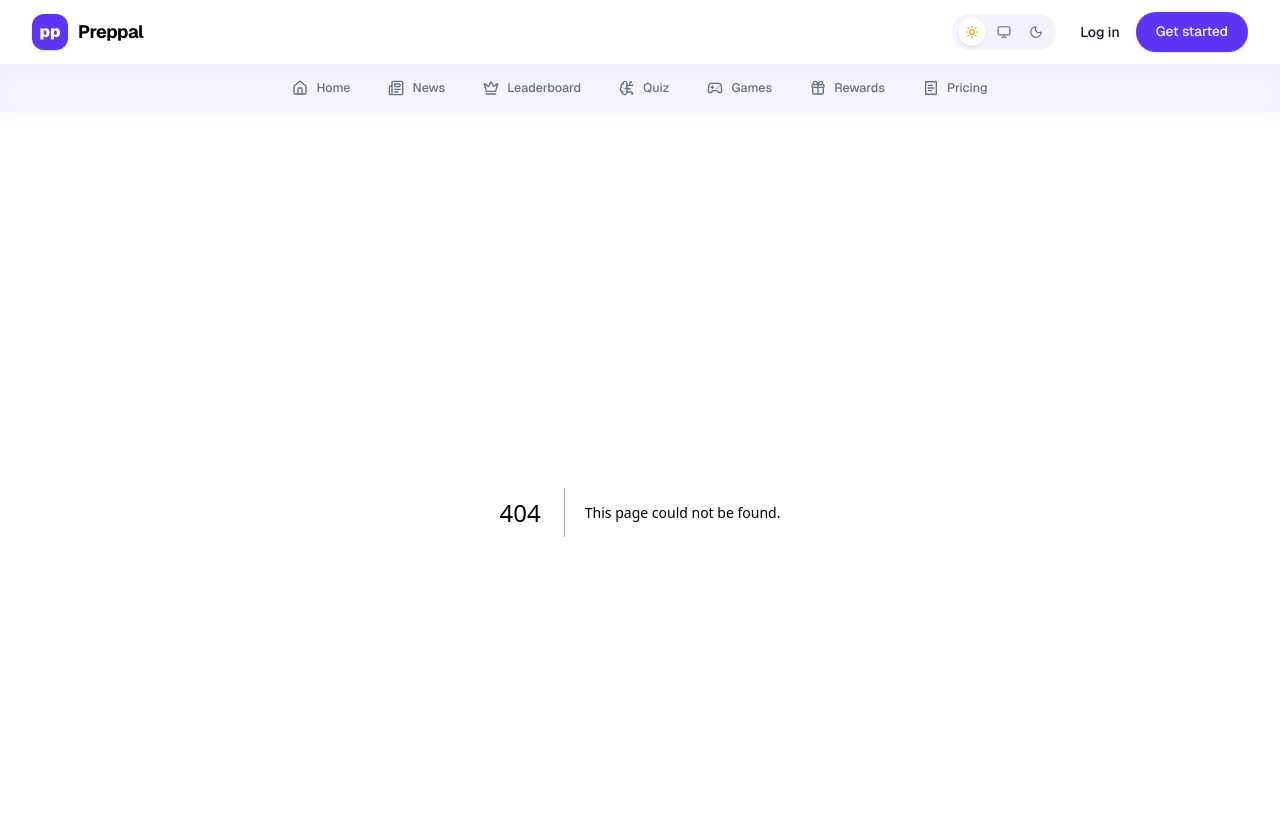
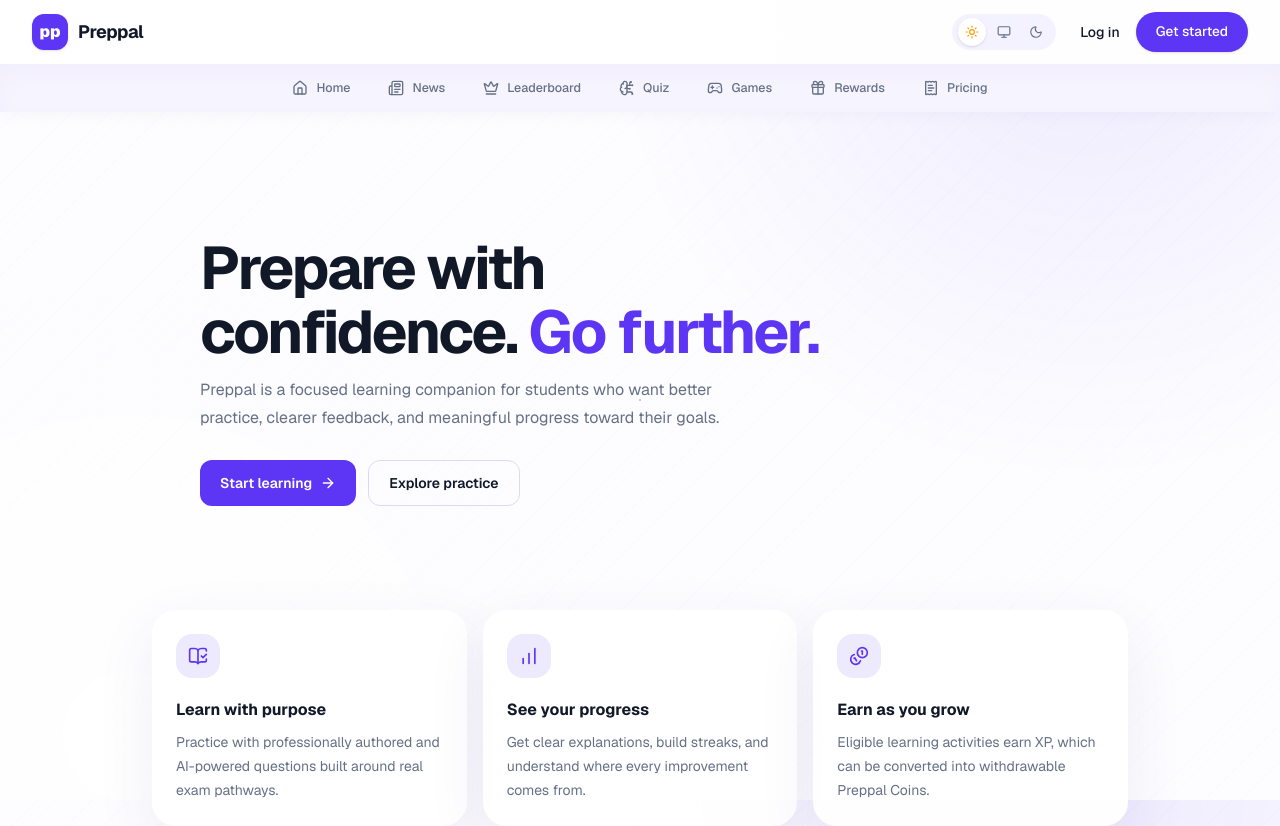
Before and after one commit to SLOURAX/preppal_web, a Next.js app: page /about in a window 1280 px wide. Before the commit this address had no page. Shown: the top 826 px of the page. Built offline with nearby package versions, Linux system fonts and the light colour scheme.

Commit message:
chore: NEW UI

```diff
--- /dev/null
+++ b/src/app/about/page.tsx
@@ -0,0 +1,81 @@
+import Link from "next/link";
+import { ArrowRight, BookOpenCheck, Coins, BarChart } from "lucide-react";
+import { AppShell } from "@/components/layout";
+
+export const metadata = {
+  title: "About Preppal",
+  description: "Learn how Preppal helps learners prepare, progress, and earn.",
+};
+
+const PRINCIPLES = [
+  {
+    icon: BookOpenCheck,
+    title: "Learn with purpose",
+    text: "Practice with professionally authored and AI-powered questions built around real exam pathways.",
+  },
+  {
+    icon: BarChart,
+    title: "See your progress",
+    text: "Get clear explanations, build streaks, and understand where every improvement comes from.",
+  },
+  {
+    icon: Coins,
+    title: "Earn as you grow",
+    text: "Eligible learning activities earn XP, which can be converted into withdrawable Preppal Coins.",
+  },
+];
+
+export default function AboutPage() {
+  return (
+    <AppShell>
+      <main className="mx-auto w-full max-w-5xl px-4 py-8 sm:px-6 sm:py-14">
+        <section className="overflow-hidden p-6 sm:p-12">
+          <div className="max-w-2xl">
+            <h1 className="text-foreground mt-5 text-4xl leading-[4rem] font-bold tracking-[-0.04em] sm:text-6xl">
+              Prepare with confidence.{" "}
+              <span className="text-primary">Go further.</span>
+            </h1>
+            <p className="text-muted-foreground mt-3 max-w-xl text-base leading-7 sm:text-[1rem]">
+              Preppal is a focused learning companion for students who want
+              better practice, clearer feedback, and meaningful progress toward
+              their goals.
+            </p>
+            <div className="mt-7 flex flex-wrap gap-3">
+              <Link
+                className="bg-primary text-primary-foreground hover:bg-primary-strong inline-flex items-center gap-2 rounded-xl px-5 py-3 text-sm font-semibold"
+                href="/register"
+              >
+                Start learning <ArrowRight className="size-4" />
+              </Link>
+              <Link
+                className="border-border text-foreground hover:bg-surface-subtle inline-flex items-center rounded-xl border px-5 py-3 text-sm font-semibold"
+                href="/quiz"
+              >
+                Explore practice
+              </Link>
+            </div>
+          </div>
+        </section>
+        <section className="mt-10 grid gap-4 sm:mt-14 sm:grid-cols-3">
+          {PRINCIPLES.map(({ icon: Icon, title, text }) => (
+            <article className="surface-card p-5 sm:p-6" key={title}>
+              <span className="bg-primary/10 text-primary grid size-11 place-items-center rounded-2xl">
+                <Icon className="size-5" />
+              </span>
+              <h2 className="text-foreground mt-5 text-base font-bold">
+                {title}
+              </h2>
+              <p className="text-muted-foreground mt-2 text-sm leading-6">
+                {text}
+              </p>
+            </article>
+          ))}
+        </section>
+        <p className="text-muted-foreground mx-auto mt-10 max-w-2xl text-center text-sm leading-6 sm:mt-14">
+          We’re building a more motivating way to prepare: one useful question,
+          one clear explanation, and one small win at a time.
+        </p>
+      </main>
+    </AppShell>
+  );
+}
--- a/src/app/page.tsx
+++ b/src/app/page.tsx
@@ -80,7 +80,7 @@ export default function HomePage() {
       <main className="mx-auto flex w-full max-w-6xl flex-1 flex-col gap-16 px-3 py-10 sm:px-5 lg:gap-20 lg:py-14">
         <section className="grid items-center gap-12 lg:grid-cols-2">
           <div className="flex flex-col gap-6">
-            <h1 className="text-foreground text-4xl leading-[1.1] font-bold tracking-[-0.04em] sm:text-4xl lg:text-[3.2rem]">
+            <h1 className="text-foreground text-4xl leading-[1.3] font-bold tracking-[-0.04em] sm:text-4xl lg:text-[3.2rem]">
               Prep smarter with AI. <br />{" "}
               <span className="relative isolate inline-block px-[0.12em] text-amber-500">
                 <span className="absolute inset-[-0.08em_-0.14em] -z-10 rounded-[46%] border-2 border-violet-500/80" />
--- a/src/features/home/components/ai-quiz-section.tsx
+++ b/src/features/home/components/ai-quiz-section.tsx
@@ -35,7 +35,7 @@ export function AiQuizSection() {
   };
 
   return (
-    <section className="grid items-center gap-8 lg:grid-cols-[0.85fr_1.15fr] mt-5">
+    <section className="grid items-center gap-8 lg:grid-cols-[0.85fr_1.15fr] mt-5 px-4">
       <div>
         <h2 className="text-foreground mt-4 text-3xl font-bold tracking-[-0.035em]">
           Get help at the moment <br />
--- a/src/features/home/components/live-leaderboard-section.tsx
+++ b/src/features/home/components/live-leaderboard-section.tsx
@@ -120,9 +120,9 @@ export function LiveLeaderboardSection() {
               <span className="text-[10px] font-semibold tracking-widest text-slate-400 uppercase">
                 Streak
               </span>
-              <span className="w-20 text-right text-[10px] font-semibold tracking-widest text-slate-400 uppercase">
+              {/* <span className="w-20 text-right text-[10px] font-semibold tracking-widest text-slate-400 uppercase">
                 Coins
-              </span>
+              </span> */}
             </div>
 
             <ul className="relative z-10 divide-y divide-white/5">
@@ -181,7 +181,7 @@ export function LiveLeaderboardSection() {
                       </span>
                     </div>
 
-                    <div className="w-20 text-right">
+                    {/* <div className="w-20 text-right">
                       <span
                         className={cn(
                           "text-[.8rem] font-bold",
@@ -190,7 +190,7 @@ export function LiveLeaderboardSection() {
                       >
                         {entry.score}
                       </span>
-                    </div>
+                    </div> */}
                   </li>
                 );
               })}
```
